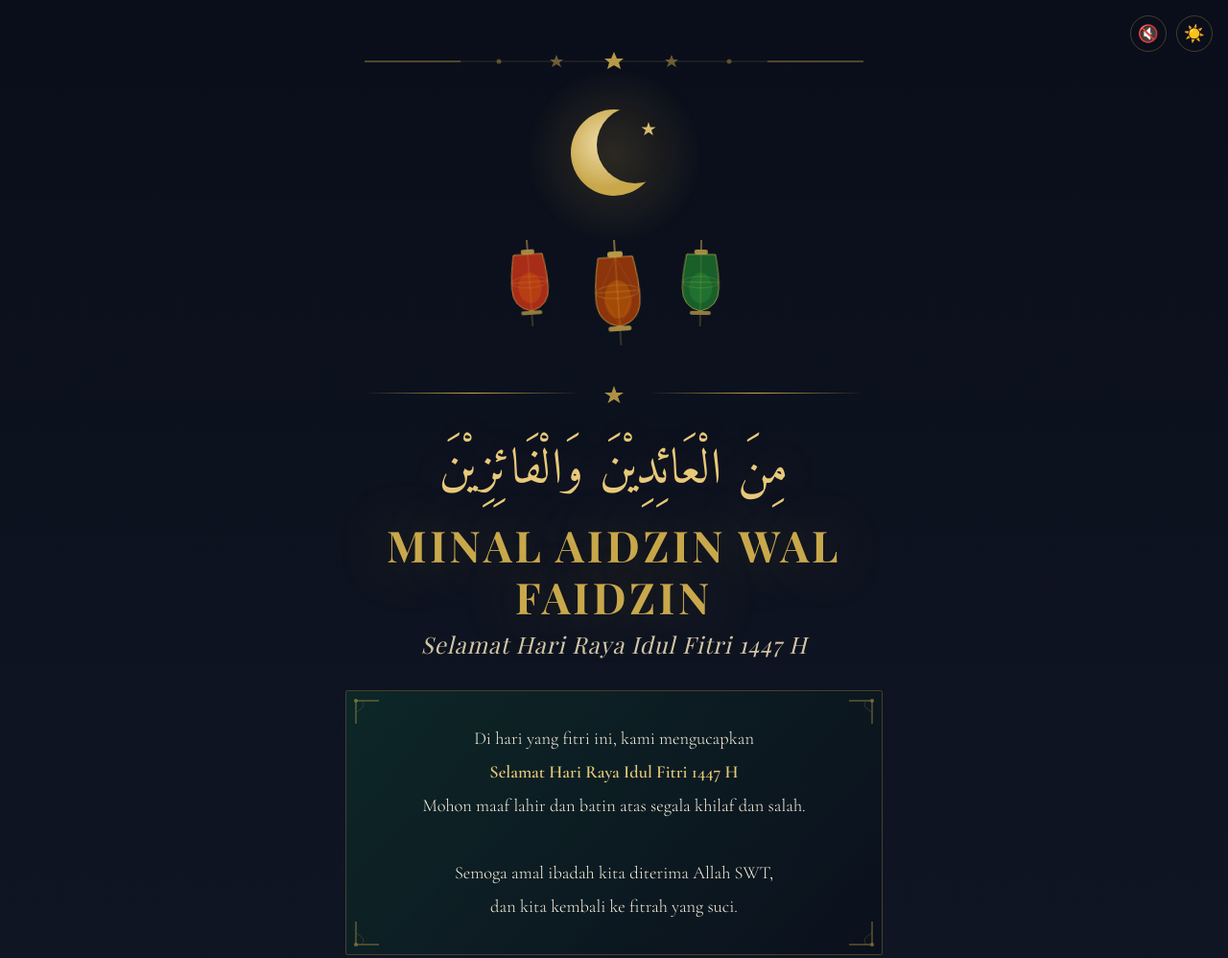
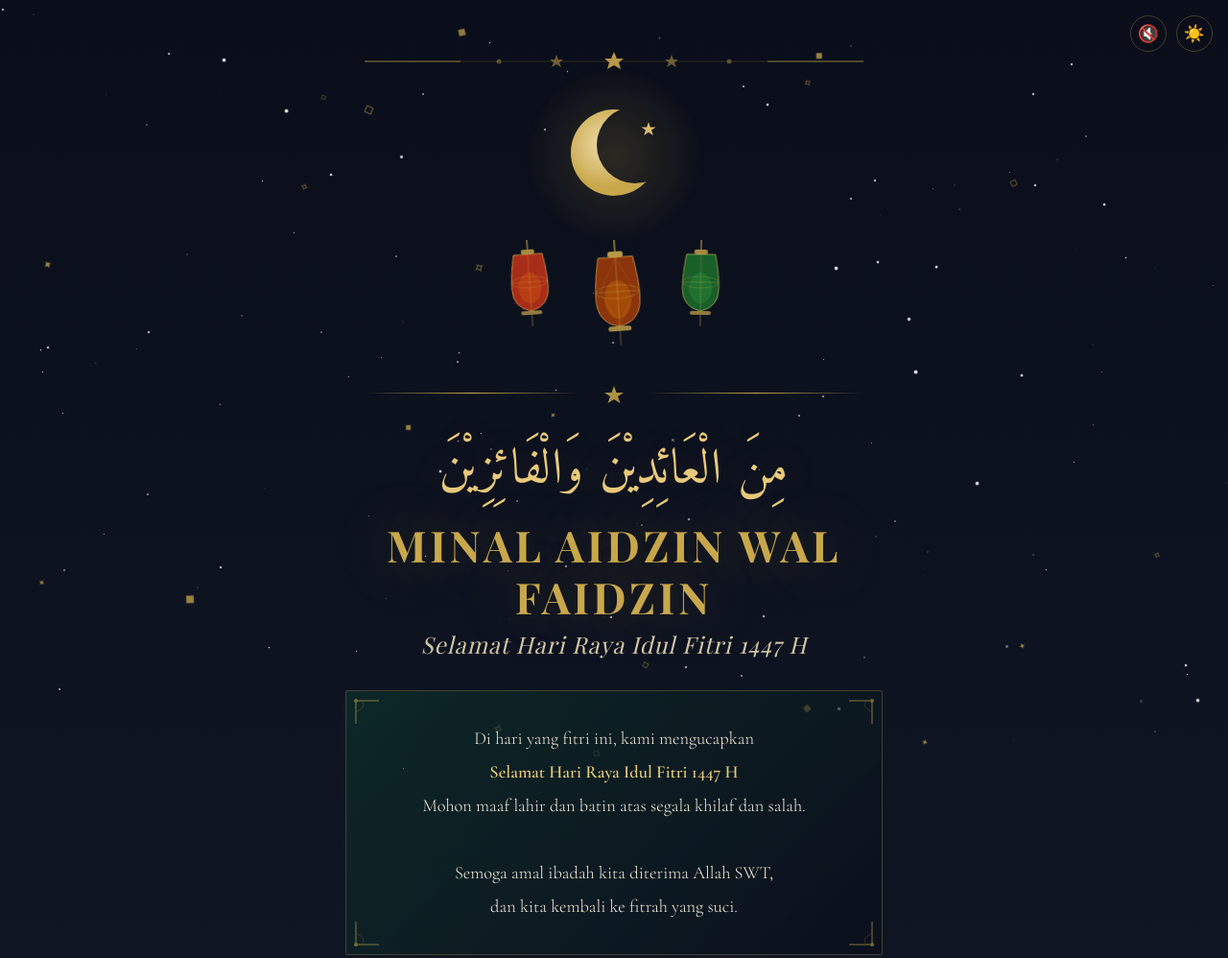
Before and after one commit to farhanhunter/eidmubarak, a plain HTML site: page index.html in a window 1280 px wide. Shown: the top 998 px of the page at 96% size. Drawn offline with nearby package versions, Linux system fonts and the light colour scheme; a web font is replaced by a local one.

```diff
--- a/index.html
+++ b/index.html
@@ -70,6 +70,14 @@
             display: var(--stars-display, flex);
         }
 
+        /* ── Stars ── */
+        /*noinspection CssUnusedSymbol*/
+        .star {
+            position: absolute;
+            border-radius: 50%;
+            background: #fff;
+            opacity: 0;
+        }
         @keyframes twinkle {
             0%, 100% { opacity: 0;   transform: scale(0.8); }
             50%       { opacity: 1;   transform: scale(1.2); }
@@ -343,6 +351,21 @@
             8%   { opacity: 0.75; }
             92%  { opacity: 0.75; }
             100% { transform: translateY(105vh) rotate(420deg); opacity: 0; }
+        }
+
+        /* ── Falling particles ── */
+        /*noinspection CssUnusedSymbol*/
+        .particle {
+            position: fixed;
+            top: 0;
+            left: var(--pleft, 50%);
+            z-index: 0;
+            pointer-events: none;
+            font-size: var(--psize, 12px);
+            color: var(--gold);
+            opacity: 0;
+            animation: fall var(--pdur, 10s) linear var(--pdel, 0s) infinite;
+            will-change: transform;
         }
 
         /* ── Share button ── */
```
